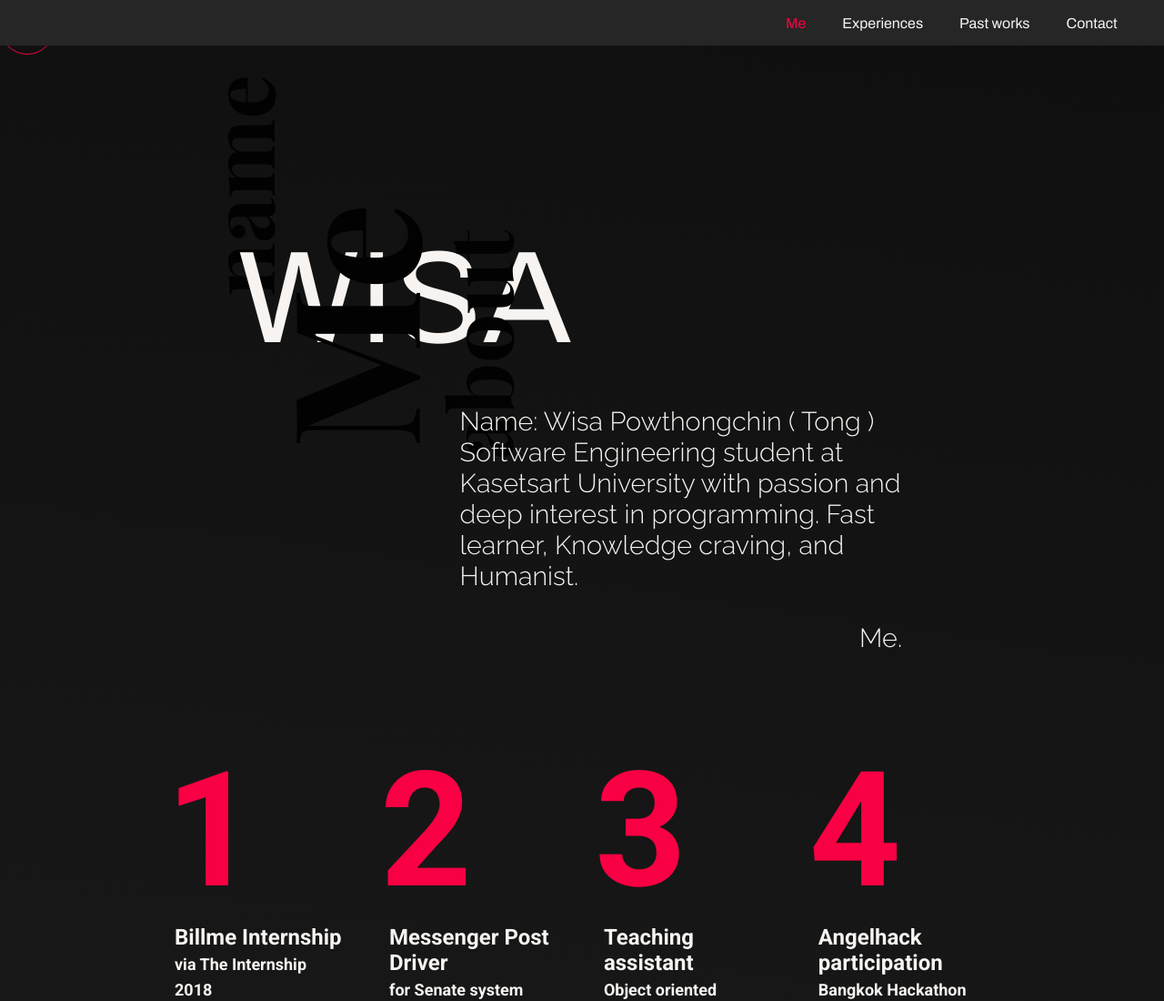
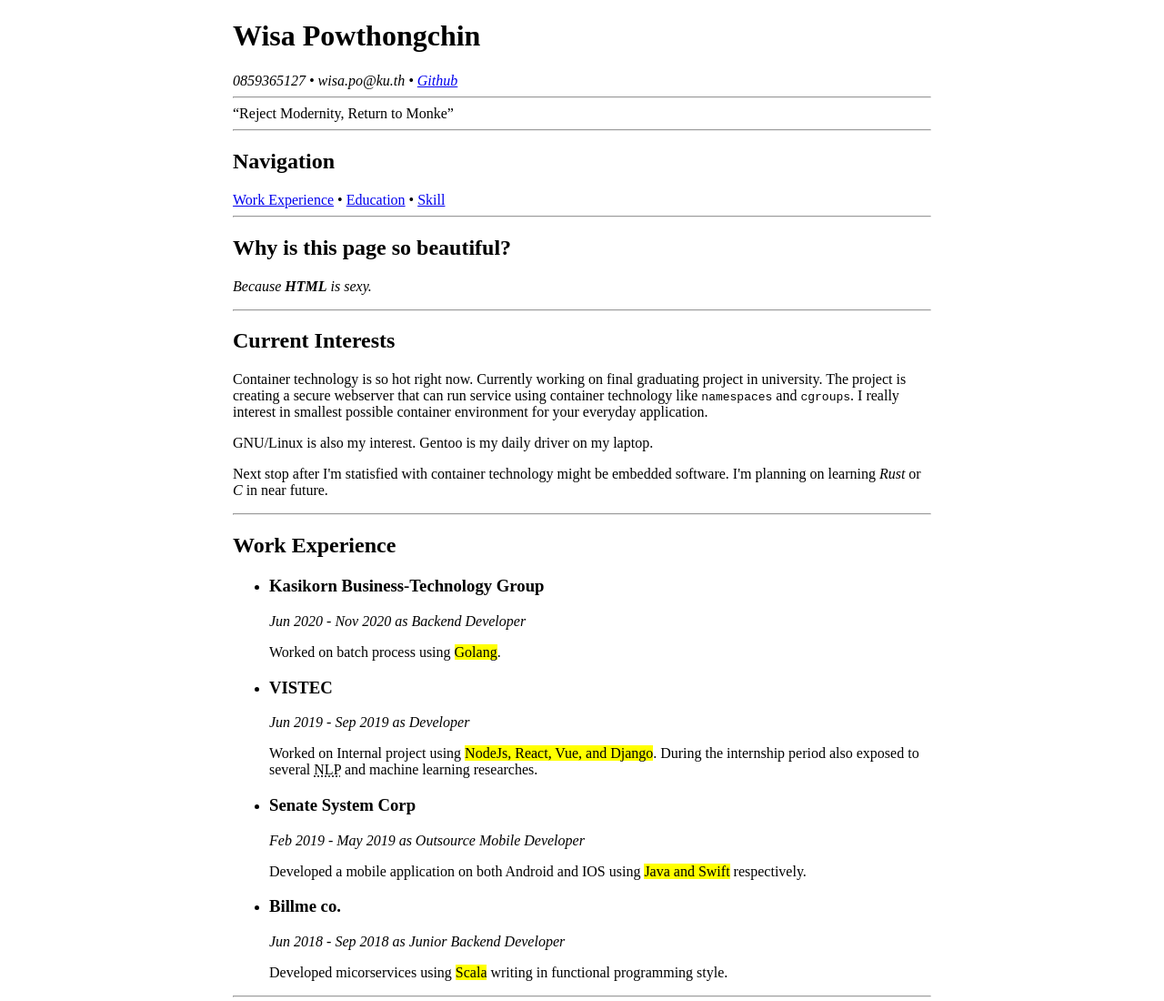
Before and after one commit to wisaTong/wisaTong.github.io, a plain HTML site: page index.html in a window 1280 px wide. Shown: the top 1100 px of the page at 91% size. Drawn offline with nearby package versions, Linux system fonts and the light colour scheme.

Commit message:
first revive

```diff
--- a/index.html
+++ b/index.html
@@ -1,135 +1,142 @@
 <!DOCTYPE html>
-<html lang='en'>
+<html>
+  <head>
+    <title>Wisa Powthongchin</title>
+    <meta name="viewport" content="width=device-width, initial-scale=1.0">
+  </head>
+  <style>
+    @media only screen and (min-width: 768px) {
+      body {
+        width: 60vw;
+        margin: auto;
+      }
+    }
 
-<head>
-  <meta charset='UTF-8'>
-  <meta name="viewport" content="width=device-width, initial-scale=1.0">
-  <title>Wisa - Portfolio</title>
+    body {
+      margin-bottom: 1rem;
+    }
+  </style>
+  <body>
+    <header id="top">
+      <h1>Wisa Powthongchin</h1>
 
-  <!-- Web fonts -->
-  <link href='https://fonts.googleapis.com/css?family=Archivo|Playfair+Display:400,700,900|Roboto:400,700|Raleway:300,400'
-    rel='stylesheet'>
+      <address>
+        0859365127
+        •
+        wisa.po@ku.th
+        •
+        <a href="https://github.com/wisaTong">Github</a>
+      </address>
 
-  <!-- css -->
-  <link rel='stylesheet' href='resources/css/styles.css' type='text/css'>
+      <hr>
+      <q>Reject Modernity, Return to Monke</q>
+      <hr>
+      <nav>
+        <h2>Navigation</h2>
+        <a href="#01">Work Experience</a>
+        •
+        <a href="#02">Education</a>
+        •
+        <a href="#03">Skill</a>
+      </nav>
+      <hr>
 
-  <!-- scipts -->
-  <script src='resources/js/script.js' async></script>
-</head>
+      <h2>Why is this page so beautiful?</h2>
+      <p>
+        <em>Because <strong>HTML</strong> is sexy.</em>
+      </p>
+      <hr>
 
-<body>
-  <div class='cursor' id='cursor'>
+      <h2>Current Interests</h2>
+      <p>
+        Container technology is so hot right now. Currently working on final graduating project
+        in university. The project is creating a secure webserver that can run service using container technology
+        like <code>namespaces</code> and <code>cgroups</code>. I really interest in smallest possible container environment
+        for your everyday application.
+      </p>
+      <p>
+        GNU/Linux is also my interest. Gentoo is my daily driver on my laptop.
+      </p>
+      <p>
+        Next stop after I'm statisfied with container technology might be embedded software.
+        I'm planning on learning <i>Rust</i> or <i>C</i> in near future.
+      </p>
 
-  </div>
-  <div class='navbar' id='navbar'>
-    <a class='contact' id='contact' href='#sect-contact'>Contact</a>
-    <a class='pastwork' id='works' href='#sect-work'>Past works</a>
-    <a class='experience' id='exp' href='#sect-exp'>Experiences</a>
-    <a class='me' id='me' href='#'>Me</a>
-  </div>
+      <hr>
 
-  <div class='page'>
-    <section class='me' id='sect-me'>
-      <span class='v-decorator name rotate-90'>name</span>
-      <h1 class='h-name' id='wisa'>WISA</h1>
-      <span class='v-decorator me rotate-90'>Me</span>
-      <span class='v-decorator about rotate-90'>about</span>
-      <div class='about-me' id='about-me'>
+      <section id="01">
+        <h2>Work Experience</h2>
+        <ul>
+          <li>
+            <h3>Kasikorn Business-Technology Group</h3>
+            <i>Jun 2020 - Nov 2020 as Backend Developer</i>
             <p>
-          Name: Wisa Powthongchin ( Tong ) <br>
-          Software Engineering student at Kasetsart University with passion and deep interest in programming.
-          Fast learner, Knowledge craving, and Humanist.
+              Worked on batch process using <mark>Golang</mark>.
             </p>
-        <br>
-        <p>Me.</p>
-      </div>
+          </li>
+          <li>
+            <h3>VISTEC</h3>
+            <i>Jun 2019 - Sep 2019 as Developer</i>
+            <p>
+              Worked on Internal project using <mark>NodeJs, React, Vue, and Django</mark>.
+              During the internship period also exposed to several <abbr title="Natural Language Processing">NLP</abbr>
+              and machine learning researches.
+            </p>
+          </li>
+          <li>
+            <h3>Senate System Corp</h3>
+            <i>Feb 2019 - May 2019 as Outsource Mobile Developer</i>
+            <p>
+              Developed a mobile application on both Android and IOS using <mark>Java and Swift</mark> respectively.
+            </p>
+          </li>
+          <li>
+            <h3>Billme co.</h3>
+            <i>Jun 2018 - Sep 2018 as Junior Backend Developer</i>
+            <p>
+              Developed micorservices using <mark>Scala</mark> writing in functional programming style.
+            </p>
+          </li>
+        </ul>
       </section>
 
-    <section class='exp' id='sect-exp'>
-      <h3 class='h-exp rotate-90' id='h-exp'>Experiences</h3>
-      <div class='exp-container' id='exp-1'>
-        <span class='number'>1</span>
-        <h4>
-          Billme Internship <br>
-          <span class='desc'>via The Internship 2018</span>
-        </h4>
-        <p class='detail'>
-          Intership at Billme ( Thailand ) as junior developer.
-          Develop backend services with <em>Scala</em> programming language got experience
-          with <br>
-          • <em>PostgreSQL</em> <br>
-          • <em>Apache Kafka</em> <br>
-          • <em>Akka</em> library <br>
-           during the internship period.
+      <hr>
+
+      <section id="02">
+        <h2>Education</h2>
+        <ul>
+          <li>
+            <h3>Kasetsart University</h3>
+            <p>
+              Software and Knowledge Engineering Program, Faculty of Engineering
             </p>
-      </div>
-
-      <div class='exp-container no-offset' id='exp-2'>
-        <span class='number'>2</span>
-        <h4>
-          Messenger Post Driver <br>
-          <span class='desc'>for Senate system corp. <br> Android + iOS</span>
-        </h4>
-        <p class='detail'>
-          Develop mobile application as freelance for both Android and iOS.
-          Android development using <em>Java</em>. <br> iOS development using <em>Swift</em>
-        </p>
-      </div>
-
-      <div class='exp-container' id='exp-3'>
-        <span class='number'>3</span>
-        <h4>
-          Teaching assistant <br>
-          <span class='desc'>Object oriented programming I <br> Kasetsart University</span>
-        </h4>
-        <p class='detail'>
-          Teaching assistant in Object oriented programming I class,
-          using <em>Python</em> programming language
-        </p>
-      </div>
-
-      <div class='exp-container' id='exp-4'>
-        <span class='number'>4</span>
-        <h4>
-          Angelhack participation<br>
-          <span class='desc'>Bangkok Hackathon 2018</span>
-        </h4>
-        <p class='detail'>
-          In the topic of <em>Improving city life with AI technology</em>. <br>
-          <br> Project: Caffeine <br>
-          (recommendation system) <br>
-          <br> Our group created recommendation system based on collaborative filtering
-          , using <em>Python</em> and <em>Implicit library</em> which we
-          implemented as web application for finding near by Cafe based on
-          past cafe user have visited.
-        </p>
-      </div>
-
-      <div class='exp-container' id='exp-5'>
-        <span class='number'>5</span>
-        <h4>
-          Stupidhack participation<br>
-          <span class='desc'>The Stupid Hackathon Thailand #2</span>
-        </h4>
-        <p class='detail'>
-          Hackathon for developer to have fun and build fun things together :D <br>
-          <br>
-          Project: Wikipedia linker <br>
-          <br>
-          An application that recursively find how many link you have to
-          click from one page to reach another page on Wikipedia.
-        </p>
-      </div>
+          </li>
+        </ul>
       </section>
 
-    <section class='work' id='sect-work'>
+      <hr>
 
+      <section id="03">
+        <h2>Skill</h2>
+        <h3>Programming Language that I am happy working with</h3>
+        <ul>
+          <li>Golang - a little stiff but reliable</li>
+          <li>Scala - really love the functional paradigm <3</li>
+          <li>Javascript - cool. love. also hate.</li>
+          <li>etc. any thing is cool. happy to learn</li>
+        </ul>
+        <h3>Frameworks</h3>
+        <p>
+          Have experience with most popular frameworks,
+          but I prefer minimalist approach and go for as little frameworks and external libraries as possible.
+        </p>
       </section>
 
-    <section class='contact' id='sect-contact'>
+      <hr>
 
-    </section>
-  </div>
+      <footer>
+        <a href="#top">Top of page</a>
+      </footer>
+    </header>
   </body>
-
 </html>
--- a/resources/css/styles.css
+++ /dev/null
@@ -1,276 +0,0 @@
-:root {
-  --dark-shade-0: #020202;
-  --dark-shade-1: #0F0F0F;
-  --dark-shade-2: #201F21;
-  --dark-shade-3: #262626;
-  --dark-shade-4: #424242;
-  --light-shade-1: #AEAEAE;
-  --light-shade-2: #D9D9D9;
-  --light-shade-3: #F7F3F0;
-  --accent-red: #F80043;
-}
-
-* {
-  margin: 0;
-  padding: 0;
-  box-sizing: border-box;
-}
-
-html {
-  scroll-behavior: smooth;
-  font-family: 'Archivo', sans-serif;
-  font-weight: 500;
-  cursor: url('./images/cursor.png') 30 30, auto;
-}
-
-body {
-  overflow-x: hidden;
-  background-image: linear-gradient(8deg, var(--dark-shade-3), var(--dark-shade-1));
-}
-
-.cursor {
-  width: 60px;
-  height: 60px;
-  position: fixed;
-  top: 0px;
-  left: 0px;
-  border-radius: 50%;
-  border: 1px solid var(--accent-red);
-  /* transition: top .1s .005s linear, left .2s .005s linear, transform .3s ease; */
-  transition: all .5s ease-out;
-  transform: none;
-}
-
-.navbar {
-  position: fixed;
-  width: 100%;
-  height: 50px;
-  z-index: 1;
-  display: flex;
-  flex-direction: row-reverse;
-  align-items: center;
-  padding: 0 4%;
-  background-color: var(--dark-shade-3);
-}
-
-.navbar a:hover {
-  transition: color ease-out .2s;
-  color: var(--accent-red);
-}
-
-.navbar a {
-  font-size: 1rem;
-  display: block;
-  margin-left: 40px;
-  text-decoration: none !important;
-  color: var(--light-shade-3);
-}
-
-@media screen and (max-width: 800px) {
-  .navbar a {
-    font-size: .75rem;
-    margin-left: 8vw;
-  }
-}
-
-a.me {
-  margin-left: auto;
-}
-
-.page {
-  height: 400vh;
-  padding: 50px 40px;
-}
-
-@media screen and (max-width: 800px) {
-  .page {
-    height: min-content;
-  }
-}
-
-section.me {
-  position: relative;
-  height: 80vh;
-  width: 70vw;
-  margin: auto;
-  padding-top: 200px;
-}
-
-@media screen and (max-width: 800px) {
-  section.me {
-    padding-top: 50px;
-  }
-}
-
-.v-decorator {
-  font-family: 'Playfair Display', serif;
-  font-size: 6rem;
-  font-weight: 700;
-  color: var(--dark-shade-0);
-  transition: top .2s ease-out;
-}
-
-.v-decorator.name {
-  position: absolute;
-  left: -5.75%;
-  top: 250px;
-}
-
-.v-decorator.me {
-  font-size: 12rem;
-  position: absolute;
-  left: 6%;
-  top: 500px;
-}
-
-@media screen and (max-width: 800px) {
-  .v-decorator.me {
-    left: -20%;
-  }
-}
-
-.v-decorator.about {
-  position: absolute;
-  left: 23%;
-  top: 440px;
-}
-
-@media screen and (max-width: 800px) {
-  .v-decorator.about {
-    left: 35%;
-  }
-}
-
-.rotate-90 {
-  -webkit-transform: rotate(-90deg);
-  -moz-transform: rotate(-90deg);
-  -o-transform: rotate(-90deg);
-  -ms-transform: rotate(-90deg);
-  transform: rotate(-90deg);
-}
-
-.h-name {
-  display: table;
-  position: relative;
-  left: 70px;
-  font-size: 9rem;
-  color: var(--light-shade-3);
-  z-index: 0;
-}
-
-@media screen and (max-width: 800px) {
-  .h-name {
-    left: 0px;
-    font-size: 24vw;
-  }
-}
-
-.about-me {
-  display: flex;
-  flex-direction: column;
-  align-items: flex-end;
-  font-family: 'Raleway', serif;
-  font-size: 1.8rem;
-  font-weight: 300;
-  color: var(--light-shade-3);
-  word-wrap: break-word;
-  width: 38vw;
-  position: relative;
-  top: 40px;
-  left: 35%;
-}
-
-@media screen and (max-width: 800px) {
-  .about-me {
-    font-size: 4vw;
-    width: 100%;
-    left: 0px;
-  }
-}
-
-section.exp {
-  display: flex;
-  flex-flow: row wrap;
-  justify-content: space-between;
-  height: max-content;
-  width: 70vw;
-  margin: auto;
-  padding-top: 120px;
-  font-family: 'Roboto', sans-serif;
-  color: var(--light-shade-3);
-  position: relative;
-}
-
-@media screen and (max-width: 800px) {
-  section.exp {
-    height: max-content;
-  }
-}
-
-.h-exp {
-  color: var(--light-shade-1);
-  font-size: 6rem;
-  position: absolute;
-  top: 350px;
-  right: -340px;
-}
-
-@media screen and (max-width: 800px) {
-  .h-exp {
-    font-family: 'Playfair Display', serif;
-    color: var(--dark-shade-0);
-    right: -250px;
-  }
-}
-
-.exp-container {
-  width: 21%;
-  transition: transform .2s ease-out, left .2s linear, top .2s linear;
-}
-
-.exp-container:hover {
-  transform: scale(1.2);
-}
-
-@media screen and (max-width: 800px) {
-  .exp-container {
-    /* one entry per row */
-    width: 90%;
-  }
-}
-
-.number {
-  display: block;
-  position: relative;
-  left: -10px;
-  font-size: 11rem;
-  font-weight: bold;
-  color: var(--accent-red);
-}
-
-section.exp h4 {
-  font-size: 1.5rem;
-  margin-bottom: 20px;
-}
-
-section.exp .desc {
-  font-size: 1.125rem;
-}
-
-section.exp .detail {
-  font-family: 'Raleway', sans-serif;
-}
-
-section.exp>div {
-  position: relative;
-}
-
-@media screen and (max-width: 800px) {
-  #exp-1, #exp-2, #exp-3, #exp-4, #exp-5 {
-    top: 0px;
-    left: 0px;
-    right: 0px;
-    bottom: 0px;
-    margin: 0px;
-  }
-}
--- a/resources/js/script.js
+++ /dev/null
@@ -1,111 +0,0 @@
-window.onscroll = () => { scrollMoveV() };
-document.onmousemove = onmousemove;
-
-//reset position of decorator
-document.scrollTop = 0;
-const decorators = document.getElementsByClassName('v-decorator');
-const tops = [].slice.call(decorators).map(dec => dec.offsetTop);
-// document.scrollTop = currentTop;
-
-const cursor = document.getElementById('cursor');
-
-const hidden = {
-  visibility: 'hidden'
-  , opacity: 0
-  , transition: 'visibility 0s .3s, opacity .3s ease-in'
-}
-
-const show = {
-  visibility: 'visible'
-  , opacity: 1
-  , transition: 'opacity 2s ease-out'
-}
-
-const active = {
-  color: 'var(--accent-red)'
-  , transition: '.2s ease-out'
-}
-
-// values
-const clientWidth = document.documentElement.clientWidth;
-const clientHeight = document.documentElement.clientWidth;
-
-// sections
-const me = document.getElementById('sect-me');
-const exp = document.getElementById('sect-exp');
-const work = document.getElementById('sect-work');
-const contact = document.getElementById('sect-contact');
-
-const navItems = [
-  document.getElementById('me')
-  , document.getElementById('exp')
-  , document.getElementById('works')
-  , document.getElementById('contact')
-]
-
-const hExp = document.getElementById('h-exp');
-const hExpTop = hExp.offsetTop;
-
-const exps = [].slice.call(document.getElementsByClassName('exp-container'));
-
-setStyle(navItems[0], active);
-
-// handler
-
-function scrollMoveV() {
-  var scroll = document.documentElement.scrollTop;
-
-  if (scroll > 200) {
-    setStyle(document.getElementById('wisa'), hidden);
-    setStyle(document.getElementById('about-me'), hidden);
-  } else {
-    setStyle(document.getElementById('wisa'), show);
-    setStyle(document.getElementById('about-me'), show);
-  }
-
-  navItems.map(item => item.style = null);
-
-  if (scroll < me.offsetHeight) {
-    setStyle(navItems[0], active);
-    if (scroll > 0) {
-      decorators[0].style.top = (tops[0] - scroll / 3) + 'px';
-      decorators[1].style.top = (tops[1] - scroll / 1.5) + 'px';
-      decorators[2].style.top = (tops[2] - scroll / 2.75) + 'px';
-    }
-    var opacity = 1 - (scroll / me.offsetHeight);
-    [].slice.call(decorators).forEach(em => em.style.opacity = opacity);
-  } else if (scroll < exp.offsetHeight + exp.offsetTop) {
-    setStyle(navItems[1], active);
-    var offsetTop = exp.offsetTop;
-    hExp.style.top = (hExpTop + (scroll - offsetTop + 45) / 1.2) + 'px';
-  } else if (scroll < work.offsetHeight + work.offsetTop) {
-    setStyle(navItems[2], active);
-  } else if (scroll < contact.offsetHeight + contact.offsetTop) {
-    setStyle(navItems[3], active);
-  }
-}
-
-function onmousemove(e) {
-  const xMax = 20; // max X to move in px
-  const yMax = 20;
-
-  cursor.style.left = e.clientX - 30 + 'px';
-  cursor.style.top = e.clientY - 30 + 'px';
-
-  // var middleX = clientWidth / 2;
-  // var middleY = clientHeight / 2;
-
-  // var dx = (e.pageX - middleX) / middleX;
-  // var dy = (e.pageY - middleY) / middleY;
-
-  // var moveX = dx * xMax;
-  // var moveY = dy * yMax;
-
-  // exps.forEach(em => em.style.left = moveX + 'px');
-  // exps.forEach(em => em.style.top = moveY + 'px');
-  // hExp.style.right = - moveX - 340 + 'px';
-}
-
-function setStyle(em, style) {
-  Object.assign(em.style, style);
-}
```
Also changed, not shown: resources/css/images/cursor.png (deleted). Lines whose indentation alone changed are shown as unchanged.
